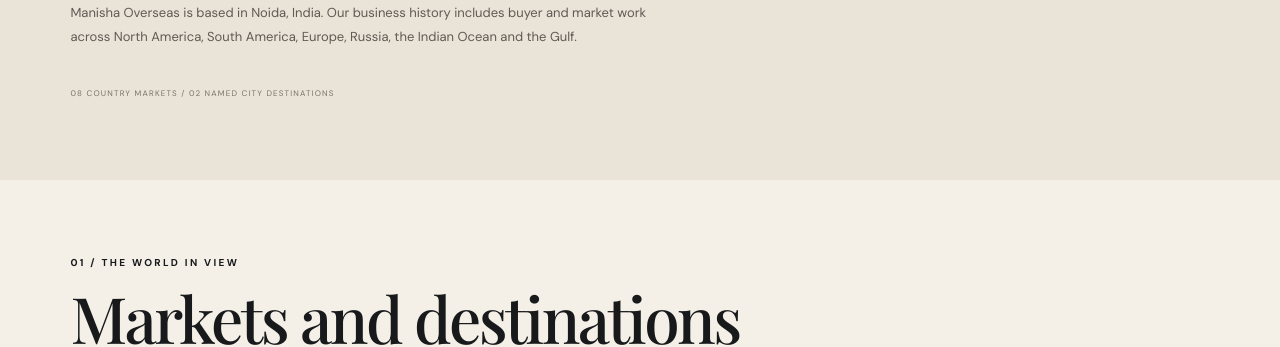
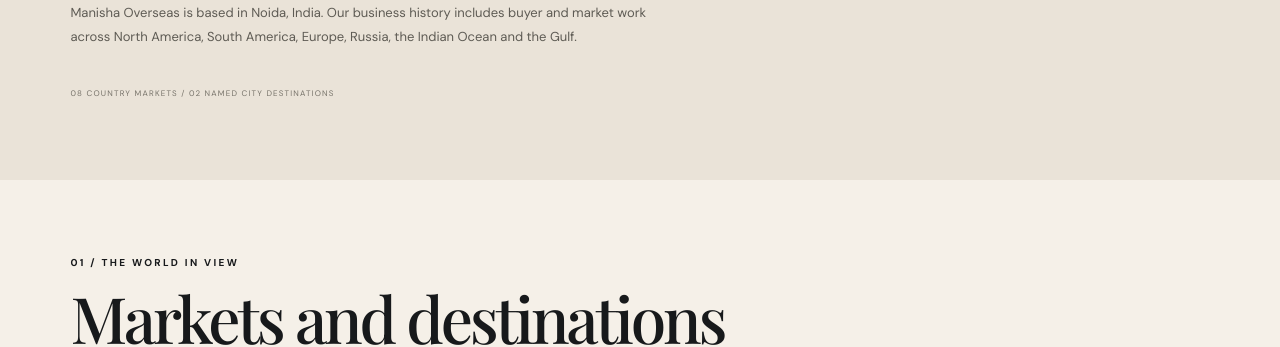
Before and after one commit to shubhampuri240/manisha-overseas-website, a plain HTML site: page global-reach.html in a window 1280 px wide. Shown: the part 465-812 px from the top of the page. Drawn offline with nearby package versions, Linux system fonts and the light colour scheme; no server answers; a web font is replaced by a local one.

Commit message:
Stage 2: apply consistent editorial finish to global-reach.html

```diff
--- a/global-reach.html
+++ b/global-reach.html
@@ -4,7 +4,7 @@
 <meta charset="utf-8"><meta name="viewport" content="width=device-width,initial-scale=1">
 <title>Global Reach | Manisha Overseas</title>
 <link rel="stylesheet" href="assets/site.css"><link rel="stylesheet" href="assets/edition.css"><link rel="stylesheet" href="assets/company-expansion.css">
-</head>
+<link rel="stylesheet" href="assets/stage2-interior.css"></head>
 <body class="company-page">
 <header class="edition-nav light-nav"><a class="brand" href="index.html">MANISHA<span>OVERSEAS</span></a><div class="brand-divider"></div><div class="brand-sub">WOMEN'S APPAREL<br>MANUFACTURER & EXPORTER<br><small>SINCE 1998</small></div><button class="mobile-menu">☰</button><nav><a href="index.html">Home</a><a href="about.html">About Us</a><a class="active" href="global-reach.html">Global Reach</a><a href="clients.html">Clients</a><a href="collections/index.html">Collections</a><a href="contact.html" class="nav-quote">Request a Quote ↗</a></nav></header>
 <main>
```
